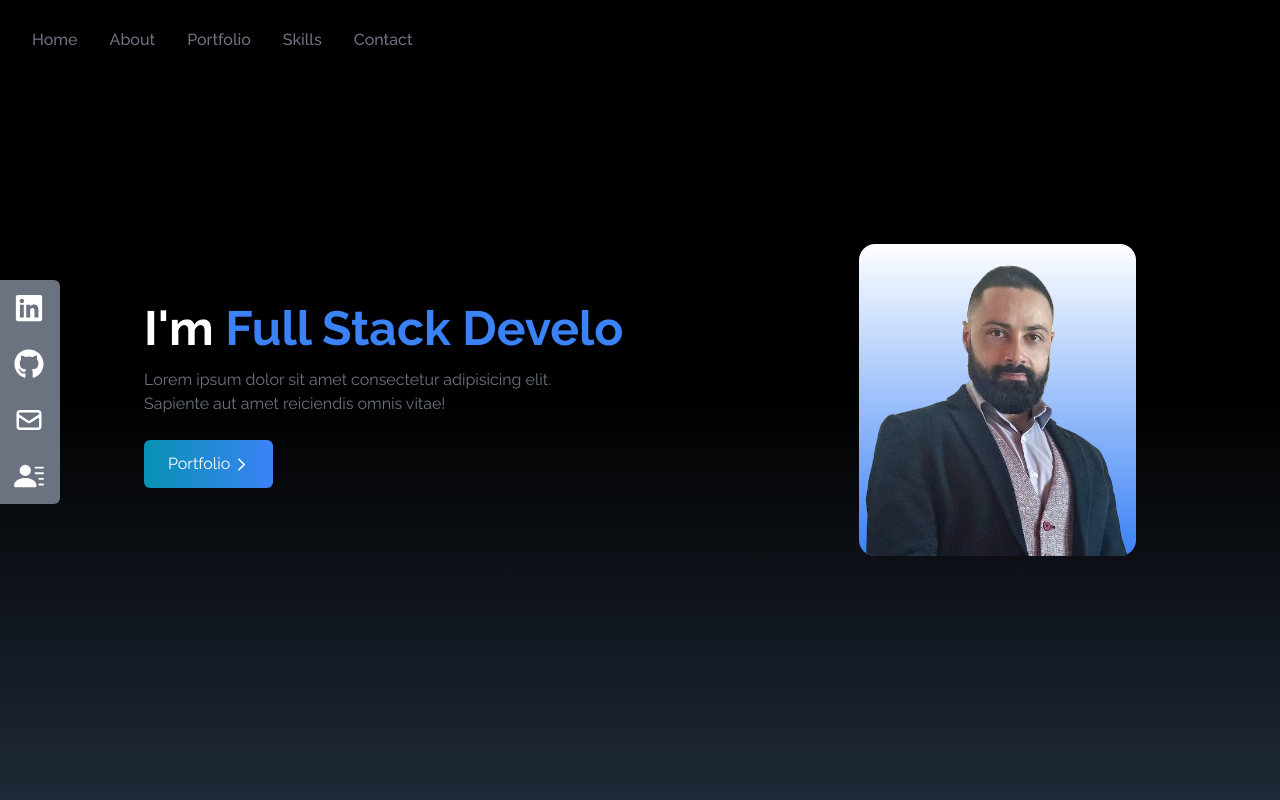
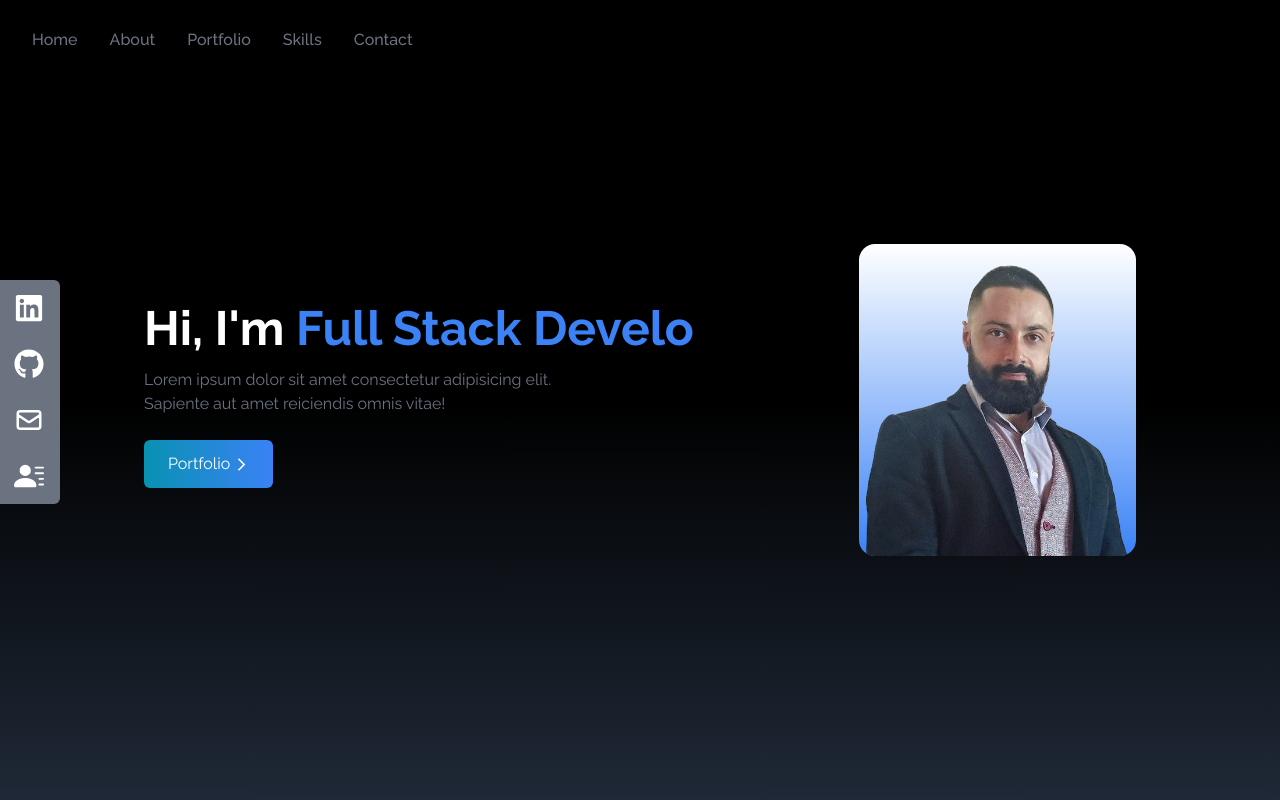
Before and after one commit to luca-gennaro/My-Portfolio, a React (Create React App) app: page / in a window 1280 px wide. Shown: the top 800 px of the page. Built offline with nearby package versions, Linux system fonts and the light colour scheme.

Commit message:
another typewriter fix

```diff
--- a/src/components/Home.jsx
+++ b/src/components/Home.jsx
@@ -20,7 +20,7 @@ const Home = () => {
 
                 <div className='flex flex-col justify-center h-full w-full md:w-2/3' >
                     <h2 className='text-4xl sm:text-5xl font-bold text-white'>
-                        I'm <span className='text-blue-500'>{text}</span><Cursor />
+                        Hi, I'm <span className='text-blue-500'>{text}</span>
                     </h2>
                     <p className='text-gray-500 py-4 max-w-md'>
                         Lorem ipsum dolor sit amet consectetur adipisicing elit. Sapiente aut amet reiciendis omnis vitae!
--- a/src/components/NavBar.jsx
+++ b/src/components/NavBar.jsx
@@ -51,7 +51,7 @@ const NavBar = () => {
             </div>
 
             {nav && (
-                <ul className='flex flex-col justify-center items-center absolute top-0 left-0 w-full h-screen bg-gradient-to-b from-black to-gray-800 text-gray-500'>
+                <ul className='flex flex-col justify-center items-center absolute top-0 left-0 w-full h-screen bg-gradient-to-b from-black to-gray-800 text-gray-500 opacity-100'>
             {links.map(({ id, link }) => (
                     <li key={id}
                         className='px-4 cursor-pointer capitalize py-6 text-3xl hover:scale-125 hover:text-blue-400 duration-200'
```
